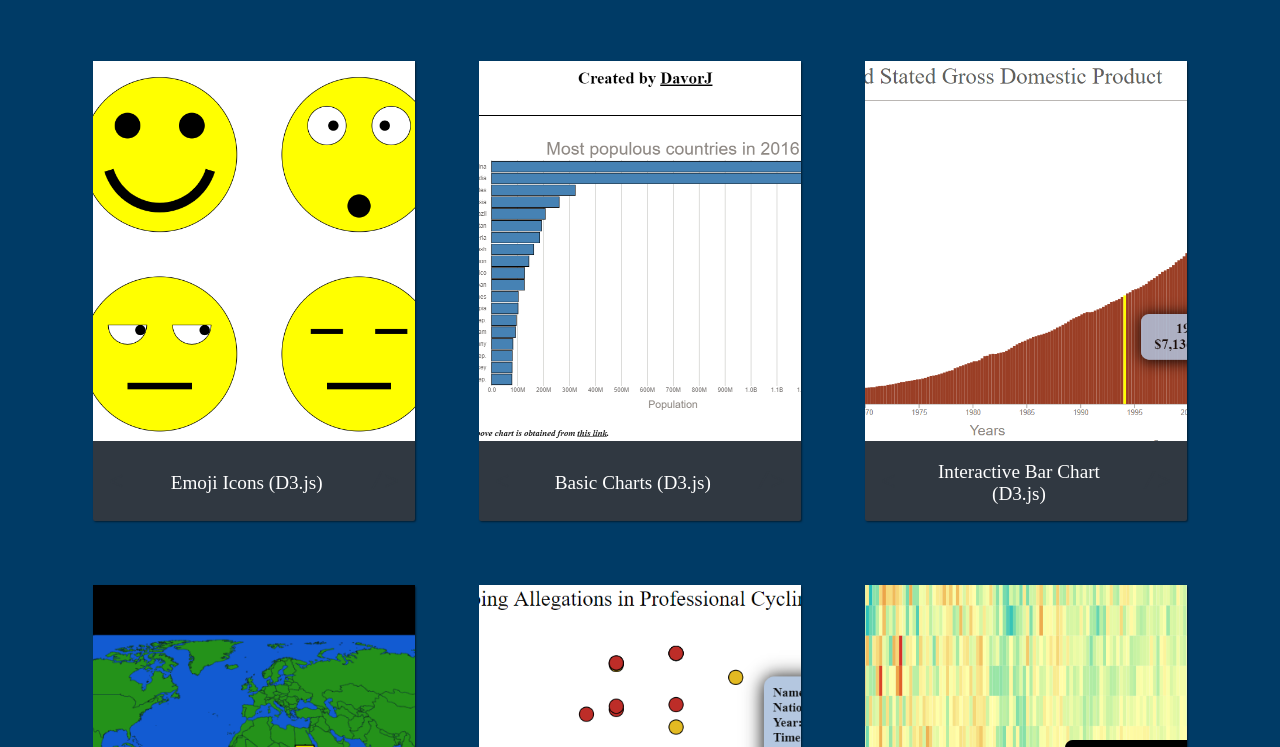
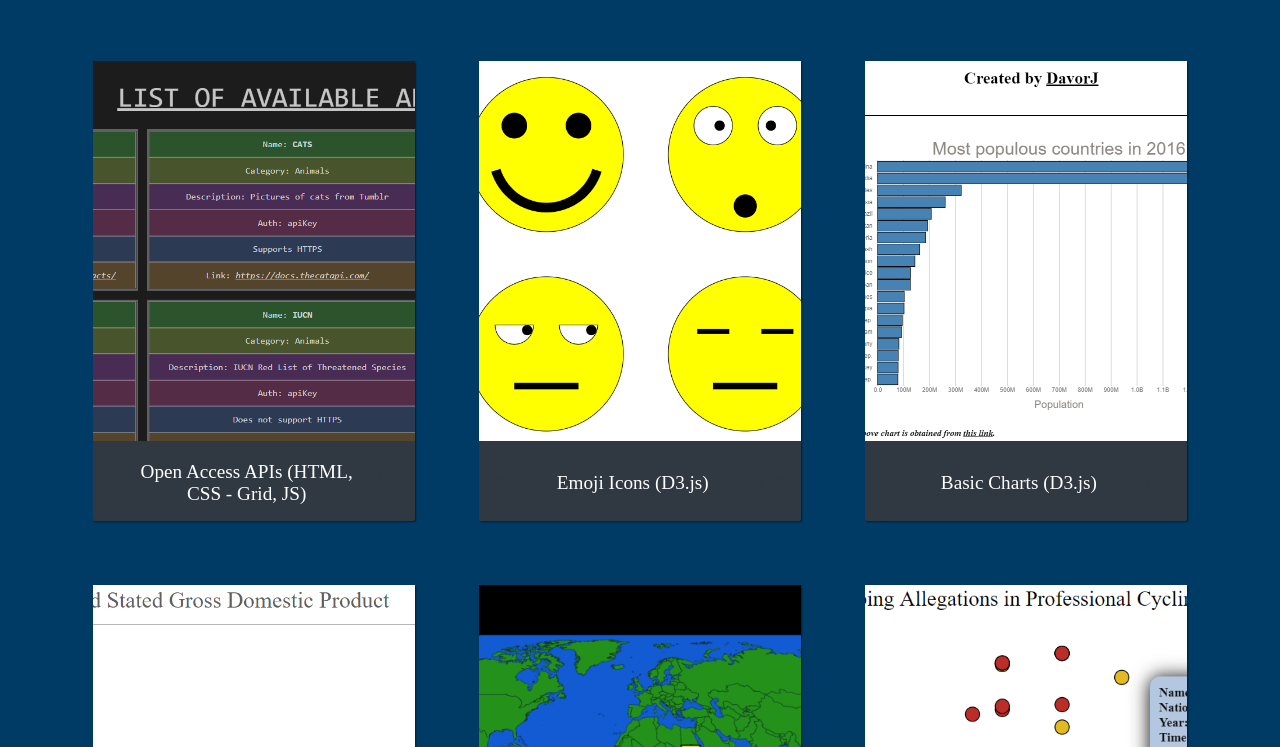
Before and after one commit to DavorJ94/portfolio-page, a plain HTML site: page index.html in a window 1280 px wide. Shown: the part 2047-2794 px from the top of the page. Drawn offline with Linux system fonts and the light colour scheme.

Commit message:
added project

```diff
--- a/index.html
+++ b/index.html
@@ -139,6 +139,25 @@
             <div class="projects__bottom-section">
               <code>&lt </code>
               <p class="projects__project-title">Pomodoro Clock (React)</p>
+              <code> &#47;&gt;</code>
+            </div>
+          </a>
+        </div>
+        <div class="projects__project">
+          <a
+            href="https://davorj94.github.io/open-access-apis/"
+            target="_blank"
+          >
+            <img
+              class="project-image"
+              src="./images/Open Access APIs.png"
+              alt="Instrument player React"
+            />
+            <div class="projects__bottom-section">
+              <code>&lt </code>
+              <p class="projects__project-title">
+                Open Access APIs (HTML, CSS - Grid, JS)
+              </p>
               <code> &#47;&gt;</code>
             </div>
           </a>
```
Also changed, not shown: images/Open Access APIs.png (added).
